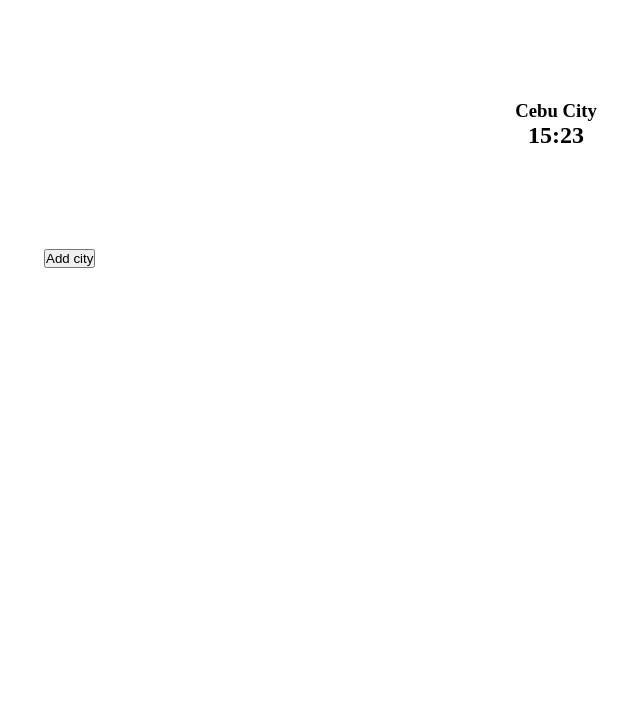
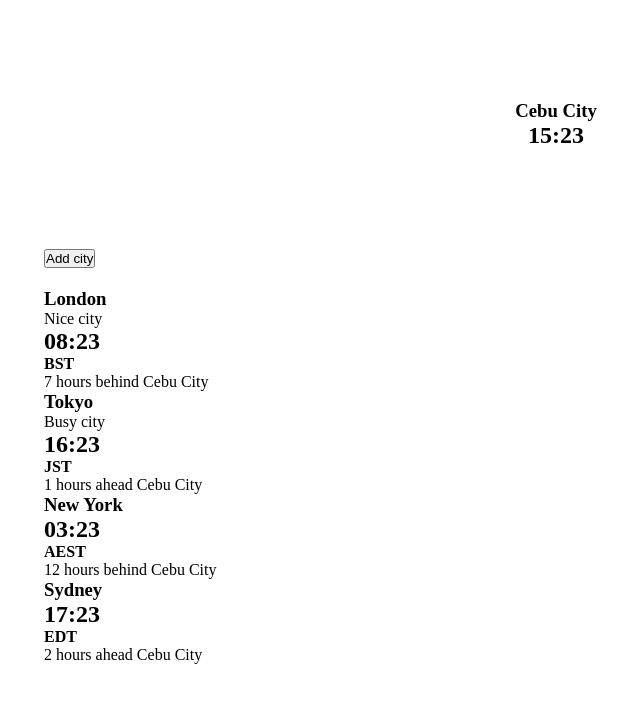
Before and after one commit to thewanionly/world-clock, a React (Create React App) app: page / in a window 1280 px wide. Shown: the top 702 px of the page, without its empty margins (84-724 px from the left). Built offline with nearby package versions, Linux system fonts and the light colour scheme.

Commit message:
Implement CityCard component. Use mocked cities data to show them for now

```diff
--- a/src/App.jsx
+++ b/src/App.jsx
@@ -2,18 +2,45 @@ import { useState } from 'react'
 
 import { useRealTimeClock } from './utilities/hooks'
 
+import CityCard from './components/CityCard'
+
 const App = () => {
-  const myCity = 'Cebu City'
-  const myTImeZone = 'Asia/Manila'
+  const myCity = {
+    name: 'Cebu City',
+    timezone: 'Asia/Manila'
+  }
 
-  const [myLocalTime] = useRealTimeClock(myTImeZone)
-  const [cities, setCities] = useState([])
+  const [myLocalTime] = useRealTimeClock(myCity.timezone)
+  const [cities, setCities] = useState([
+    {
+      name: 'London',
+      label: 'Nice city',
+      timezone: 'Europe/London',
+      timezoneAbbreviation: 'BST'
+    },
+    {
+      name: 'Tokyo',
+      label: 'Busy city',
+      timezone: 'Asia/Tokyo',
+      timezoneAbbreviation: 'JST'
+    },
+    {
+      name: 'New York',
+      timezone: 'America/New_York',
+      timezoneAbbreviation: 'AEST'
+    },
+    {
+      name: 'Sydney',
+      timezone: 'Australia/Sydney',
+      timezoneAbbreviation: 'EDT'
+    }
+  ])
 
   return (
     <div className='app'>
       <section className='my-city'>
         <div className='container'>
-          <h3 data-testid='my-city-name'>{myCity}</h3>
+          <h3 data-testid='my-city-name'>{myCity.name}</h3>
           <h1 data-testid='my-city-time'>{myLocalTime}</h1>
         </div>
       </section>
@@ -22,7 +49,12 @@ const App = () => {
           <button className='cities__add-button'>Add city</button>
           <div className='cities__city-list' data-testid='city-list'>
             {cities.map((city) => (
-              <div key={city.id}>{city.name}</div>
+              <CityCard
+                key={city.timezone}
+                className='cities__city-item'
+                city={city}
+                baseCity={myCity}
+              />
             ))}
           </div>
         </div>
--- /dev/null
+++ b/src/components/CityCard.jsx
@@ -0,0 +1,26 @@
+import { useRealTimeClock } from '../utilities/hooks'
+import { getTimeDifference, formatTimeDifference } from '../utilities/helpers'
+
+const CityCard = ({ className = '', city, baseCity }) => {
+  const { name, label, timezone, timezoneAbbreviation } = city || {}
+
+  const [time] = useRealTimeClock(timezone)
+
+  return (
+    <div className={`city-card ${className}`}>
+      <div className='city-card__description'>
+        <h3 data-testid='city-name'>{name}</h3>
+        <p data-testid='city-label'>{label}</p>
+      </div>
+      <h2 data-testid='city-time'>{time}</h2>
+      <div className='city-card__timezone'>
+        <h4 data-testid='city-tmz-abbrev'>{timezoneAbbreviation}</h4>
+        <p data-testid='city-time-diff'>
+          {formatTimeDifference(getTimeDifference(baseCity.timezone, timezone), baseCity.name)}
+        </p>
+      </div>
+    </div>
+  )
+}
+
+export default CityCard
--- /dev/null
+++ b/src/utilities/helpers.js
@@ -0,0 +1,56 @@
+const getLocalDate = (timeZone, options = {}) => {
+  return new Date().toLocaleString('en-US', {
+    timeZone,
+    ...options
+  })
+}
+
+const getLocalTime = (timeZone) => {
+  const timeOptions = {
+    hour: 'numeric',
+    minute: 'numeric',
+    hour12: false
+  }
+
+  return getLocalDate(timeZone, timeOptions)
+}
+
+const getTimeDifference = (baseTimeZone, timeZone, unit = 'hours') => {
+  // Convert dates to ms
+  const baseTime = new Date(getLocalDate(baseTimeZone)).getTime()
+  const time = new Date(getLocalDate(timeZone)).getTime()
+
+  // Get diff in ms
+  const timeDiffMs = time - baseTime
+  if (unit === 'ms') return timeDiffMs
+
+  // Get diff in seconds
+  const timeDiffSec = Math.floor(timeDiffMs / 1000)
+  if (unit === 'seconds') return timeDiffSec
+
+  // Get diff in minutes
+
+  const timeDiffMin = Math.floor(timeDiffSec / 60)
+  if (unit === 'minutes') return timeDiffMin
+
+  // Get diff in hours
+  const timeDiffHr = Math.floor(timeDiffMin / 60)
+  return timeDiffHr
+}
+
+// Format diff to text
+const formatTimeDifference = (timeDiff, baseCity, timeUnit = 'hours') => {
+  let adverb = ''
+
+  if (timeDiff < 0) {
+    adverb = 'behind'
+  } else if (timeDiff > 0) {
+    adverb = 'ahead'
+  }
+
+  if (adverb) return `${Math.abs(timeDiff)} ${timeUnit} ${adverb} ${baseCity}`
+
+  return `Same time as ${baseCity}`
+}
+
+export { getLocalDate, getLocalTime, getTimeDifference, formatTimeDifference }
```
Also changed, not shown: 1 other file (tests, documents, lock files or other folders).
